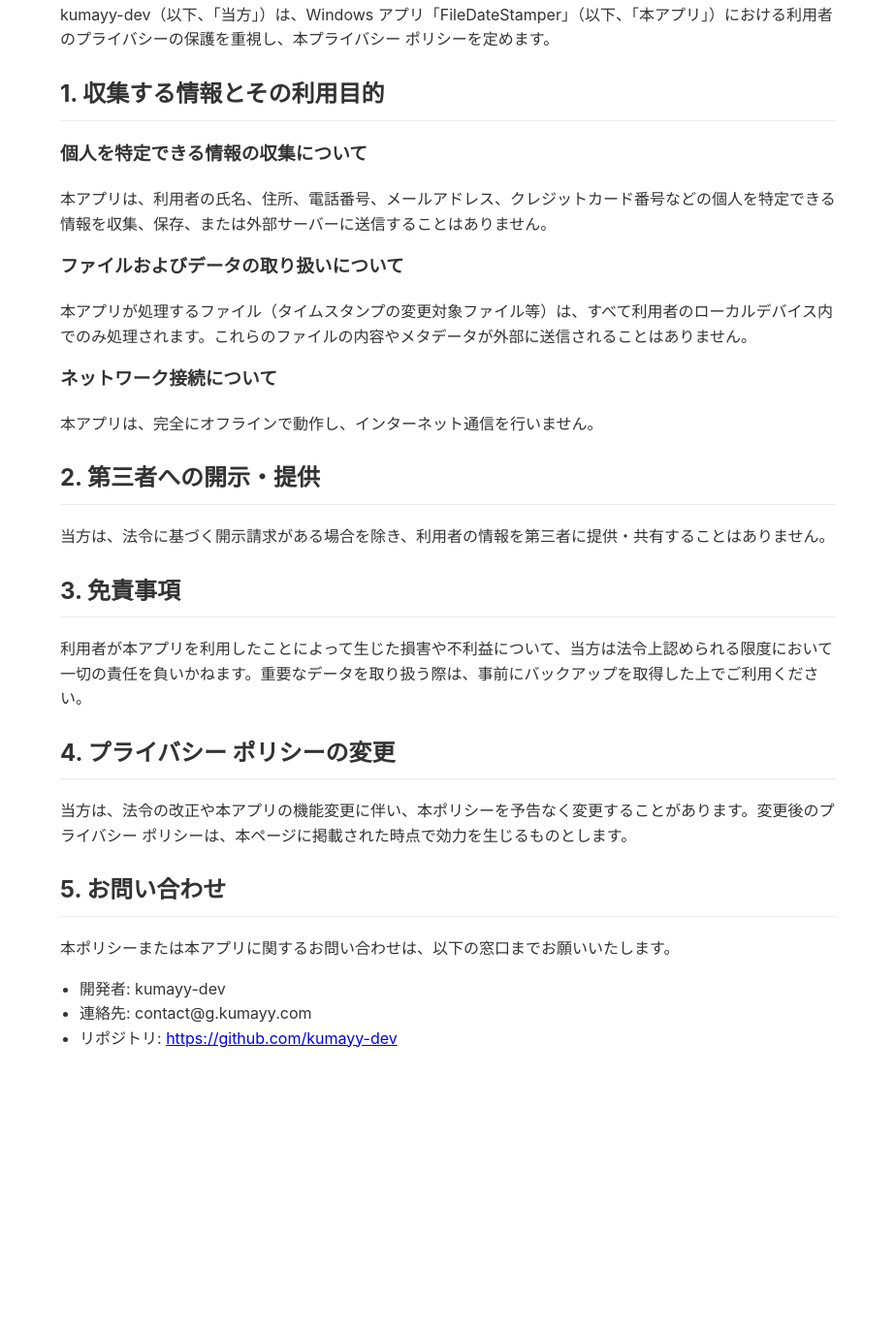
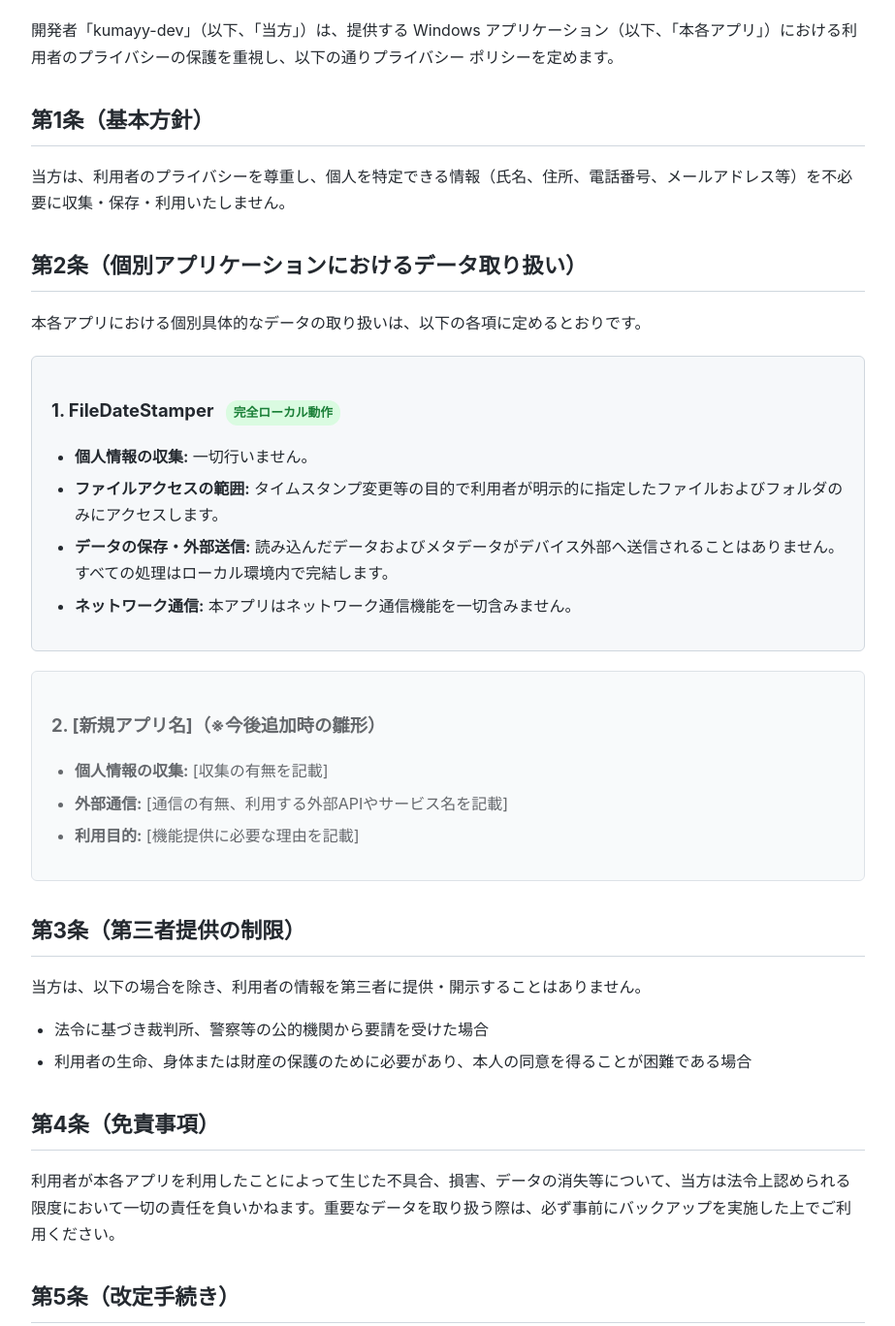
Before and after one commit to kumayy-dev/privacy-policy, a plain HTML site: page index.html in a window 1280 px wide. Shown: the part 163-1531 px from the top of the page at 97% size, without its empty margins (178-1101 px from the left). Before the commit the page ends 1287 px from the top, so only its background shows below. Drawn offline with Linux system fonts and the light colour scheme.

Commit message:
Update privacy policy title and content

```diff
--- a/index.html
+++ b/index.html
@@ -3,50 +3,101 @@
 <head>
   <meta charset="UTF-8">
   <meta name="viewport" content="width=device-width, initial-scale=1.0">
-  <title>プライバシー ポリシー - FileDateStamper</title>
+  <title>プライバシー ポリシー - kumayy-dev</title>
   <style>
+    :root {
+      --text-color: #24292f;
+      --bg-color: #ffffff;
+      --border-color: #d0d7de;
+      --accent-color: #0969da;
+      --card-bg: #f6f8fa;
+    }
     body {
       font-family: -apple-system, BlinkMacSystemFont, "Segoe UI", Roboto, "Helvetica Neue", Arial, sans-serif;
-      line-height: 1.6;
-      color: #333;
-      max-width: 800px;
-      margin: 40px auto;
-      padding: 0 20px;
+      line-height: 1.7;
+      color: var(--text-color);
+      background-color: var(--bg-color);
+      max-width: 860px;
+      margin: 0 auto;
+      padding: 40px 20px;
     }
-    h1 { border-bottom: 2px solid #eaecef; padding-bottom: 0.3em; }
-    h2 { border-bottom: 1px solid #eaecef; padding-bottom: 0.3em; margin-top: 24px; }
-    h3 { margin-top: 16px; }
-    ul { padding-left: 20px; }
+    h1 { border-bottom: 2px solid var(--border-color); padding-bottom: 0.3em; font-size: 1.8rem; }
+    h2 { border-bottom: 1px solid var(--border-color); padding-bottom: 0.3em; margin-top: 2rem; font-size: 1.4rem; }
+    h3 { margin-top: 1.5rem; font-size: 1.15rem; }
+    ul { padding-left: 24px; }
+    li { margin-bottom: 6px; }
+    .app-card {
+      background-color: var(--card-bg);
+      border: 1px solid var(--border-color);
+      border-radius: 6px;
+      padding: 16px 20px;
+      margin-top: 20px;
+    }
+    .app-card:target {
+      border-color: var(--accent-color);
+      box-shadow: 0 0 0 3px rgba(9, 105, 218, 0.3);
+    }
+    .badge {
+      display: inline-block;
+      padding: 2px 8px;
+      font-size: 0.8rem;
+      font-weight: 600;
+      border-radius: 12px;
+      background-color: #dafbe1;
+      color: #1a7f37;
+      margin-left: 8px;
+    }
   </style>
 </head>
 <body>
 
-  <h1>プライバシー ポリシー</h1>
+  <h1>プライバシー ポリシー（アプリケーション共通）</h1>
   <p>最終更新日: 2026年11月5日</p>
 
-  <p>kumayy-dev（以下、「当方」）は、Windows アプリ「FileDateStamper」（以下、「本アプリ」）における利用者のプライバシーの保護を重視し、本プライバシー ポリシーを定めます。</p>
+  <p>開発者「kumayy-dev」（以下、「当方」）は、提供する Windows アプリケーション（以下、「本各アプリ」）における利用者のプライバシーの保護を重視し、以下の通りプライバシー ポリシーを定めます。</p>
 
-  <h2>1. 収集する情報とその利用目的</h2>
-  <h3>個人を特定できる情報の収集について</h3>
-  <p>本アプリは、利用者の氏名、住所、電話番号、メールアドレス、クレジットカード番号などの個人を特定できる情報を収集、保存、または外部サーバーに送信することはありません。</p>
+  <h2>第1条（基本方針）</h2>
+  <p>当方は、利用者のプライバシーを尊重し、個人を特定できる情報（氏名、住所、電話番号、メールアドレス等）を不必要に収集・保存・利用いたしません。</p>
 
-  <h3>ファイルおよびデータの取り扱いについて</h3>
-  <p>本アプリが処理するファイル（タイムスタンプの変更対象ファイル等）は、すべて利用者のローカルデバイス内でのみ処理されます。これらのファイルの内容やメタデータが外部に送信されることはありません。</p>
+  <h2>第2条（個別アプリケーションにおけるデータ取り扱い）</h2>
+  <p>本各アプリにおける個別具体的なデータの取り扱いは、以下の各項に定めるとおりです。</p>
 
-  <h3>ネットワーク接続について</h3>
-  <p>本アプリは、完全にオフラインで動作し、インターネット通信を行いません。</p>
+  <!-- アプリ 1: FileDateStamper -->
+  <section id="filedatestamper" class="app-card">
+    <h3>1. FileDateStamper <span class="badge">完全ローカル動作</span></h3>
+    <ul>
+      <li><strong>個人情報の収集:</strong> 一切行いません。</li>
+      <li><strong>ファイルアクセスの範囲:</strong> タイムスタンプ変更等の目的で利用者が明示的に指定したファイルおよびフォルダのみにアクセスします。</li>
+      <li><strong>データの保存・外部送信:</strong> 読み込んだデータおよびメタデータがデバイス外部へ送信されることはありません。すべての処理はローカル環境内で完結します。</li>
+      <li><strong>ネットワーク通信:</strong> 本アプリはネットワーク通信機能を一切含みません。</li>
+    </ul>
+  </section>
 
-  <h2>2. 第三者への開示・提供</h2>
-  <p>当方は、法令に基づく開示請求がある場合を除き、利用者の情報を第三者に提供・共有することはありません。</p>
+  <!-- 今後追加するアプリのひな形（例） -->
+  <section id="sample-app" class="app-card" style="opacity: 0.7;">
+    <h3>2. [新規アプリ名]（※今後追加時の雛形）</h3>
+    <ul>
+      <li><strong>個人情報の収集:</strong> [収集の有無を記載]</li>
+      <li><strong>外部通信:</strong> [通信の有無、利用する外部APIやサービス名を記載]</li>
+      <li><strong>利用目的:</strong> [機能提供に必要な理由を記載]</li>
+    </ul>
+  </section>
 
-  <h2>3. 免責事項</h2>
-  <p>利用者が本アプリを利用したことによって生じた損害や不利益について、当方は法令上認められる限度において一切の責任を負いかねます。重要なデータを取り扱う際は、事前にバックアップを取得した上でご利用ください。</p>
+  <h2>第3条（第三者提供の制限）</h2>
+  <p>当方は、以下の場合を除き、利用者の情報を第三者に提供・開示することはありません。</p>
+  <ul>
+    <li>法令に基づき裁判所、警察等の公的機関から要請を受けた場合</li>
+    <li>利用者の生命、身体または財産の保護のために必要があり、本人の同意を得ることが困難である場合</li>
+  </ul>
 
-  <h2>4. プライバシー ポリシーの変更</h2>
-  <p>当方は、法令の改正や本アプリの機能変更に伴い、本ポリシーを予告なく変更することがあります。変更後のプライバシー ポリシーは、本ページに掲載された時点で効力を生じるものとします。</p>
+  <h2>第4条（免責事項）</h2>
+  <p>利用者が本各アプリを利用したことによって生じた不具合、損害、データの消失等について、当方は法令上認められる限度において一切の責任を負いかねます。重要なデータを取り扱う際は、必ず事前にバックアップを実施した上でご利用ください。</p>
 
-  <h2>5. お問い合わせ</h2>
-  <p>本ポリシーまたは本アプリに関するお問い合わせは、以下の窓口までお願いいたします。</p>
+  <h2>第5条（改定手続き）</h2>
+  <p>当方は、法令の改定や新規アプリの公開、機能の変更等に伴い、本ポリシーを予告なく変更することがあります。変更後のポリシーは、本ページに掲載された時点で効力を生じるものとします。</p>
+
+  <h2>第6条（お問い合わせ窓口）</h2>
+  <p>本ポリシーまたは提供アプリに関するご意見、ご質問は以下よりお問い合わせください。</p>
   <ul>
     <li>開発者: kumayy-dev</li>
     <li>連絡先: contact@g.kumayy.com</li>
```
